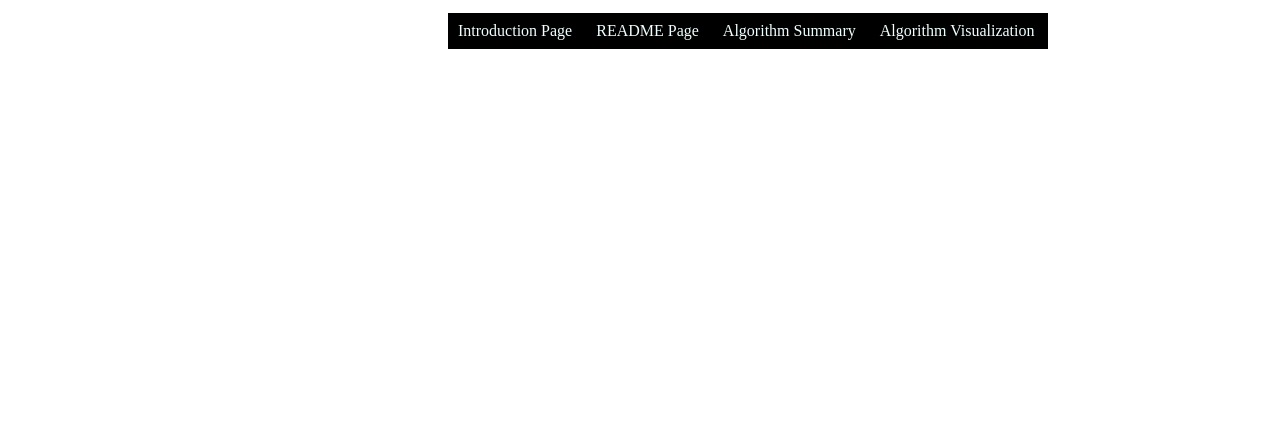
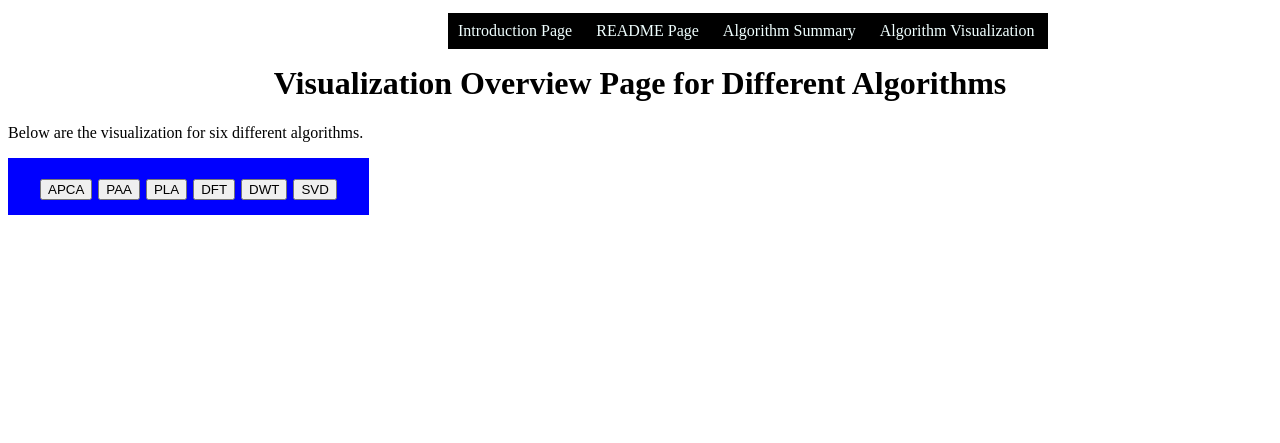
Before and after one commit to Jayson0709/time_series_project, a Flask app: page /visualization in a window 1280 px wide. Shown: the top 443 px of the page. Run offline with Flask 2, Linux system fonts and the light colour scheme; parts of the project's set-up code (start-up, migrations or seed data) failed here and were passed over.

Commit message:
[Update] modify the visualization.html file.

```diff
--- a/templates/visualization.html
+++ b/templates/visualization.html
@@ -13,16 +13,22 @@
         <a href="/summary">Algorithm Summary</a>
         <a href="/visualization">Algorithm Visualization</a>
     </div>
-
-    <div id="app" style="width: 600px; height: 400px;"></div>
-    <script type="text/javascript">
-        let myChart = echarts.init(document.getElementById('app'));
-        let option = {{ line_options | safe }};
-
-        // display the chart based on the options passed from the function.
-        myChart.setOption(option);
-    </script>
-
+    <h1>
+        Visualization Overview Page for Different Algorithms
+    </h1>
+    <p>
+        Below are the visualization for six different algorithms.
+    </p>
+    {# TODO for some algorithms, we need to ask for the segments,  SVD show users to use a slide for user input to define the value of "n_elements"#}
+    {# TODO provide own data input bar in each visualization #}
+    <div id="algorithm-buttons">
+        <button onclick="window.location.href='/visualization/APCA';">APCA</button>
+        <button onclick="window.location.href='/visualization/PAA';">PAA</button>
+        <button onclick="window.location.href='/visualization/PLA';">PLA</button>
+        <button onclick="window.location.href='/visualization/DFT';">DFT</button>
+        <button onclick="window.location.href='/visualization/DWT';">DWT</button>
+        <button onclick="window.location.href='/visualization/SVD';">SVD</button>
+    </div>
 
 </body>
 </html>
```
